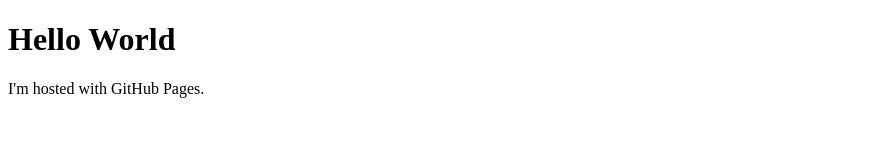
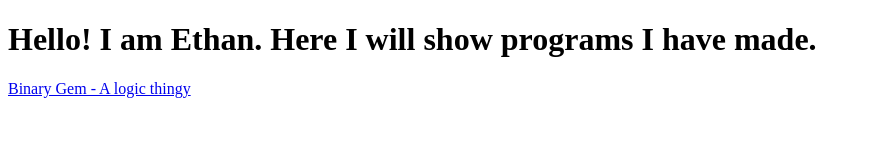
Before and after one commit to emwebb/emwebb.github.io, a plain HTML site: page index.html in a window 1280 px wide. Shown: the whole page, without its empty margins (0-870 px from the left). Drawn offline with Linux system fonts and the light colour scheme.

Commit message:
Added a link BinGem.

```diff
--- a/index.html
+++ b/index.html
@@ -1,7 +1,7 @@
 <!DOCTYPE html>
 <html>
 <body>
-<h1>Hello World</h1>
-<p>I'm hosted with GitHub Pages.</p>
+<h1>Hello! I am Ethan. Here I will show programs I have made.</h1>
+<a href="/BinGem/">Binary Gem - A logic thingy</a>
 </body>
 </html>
```
